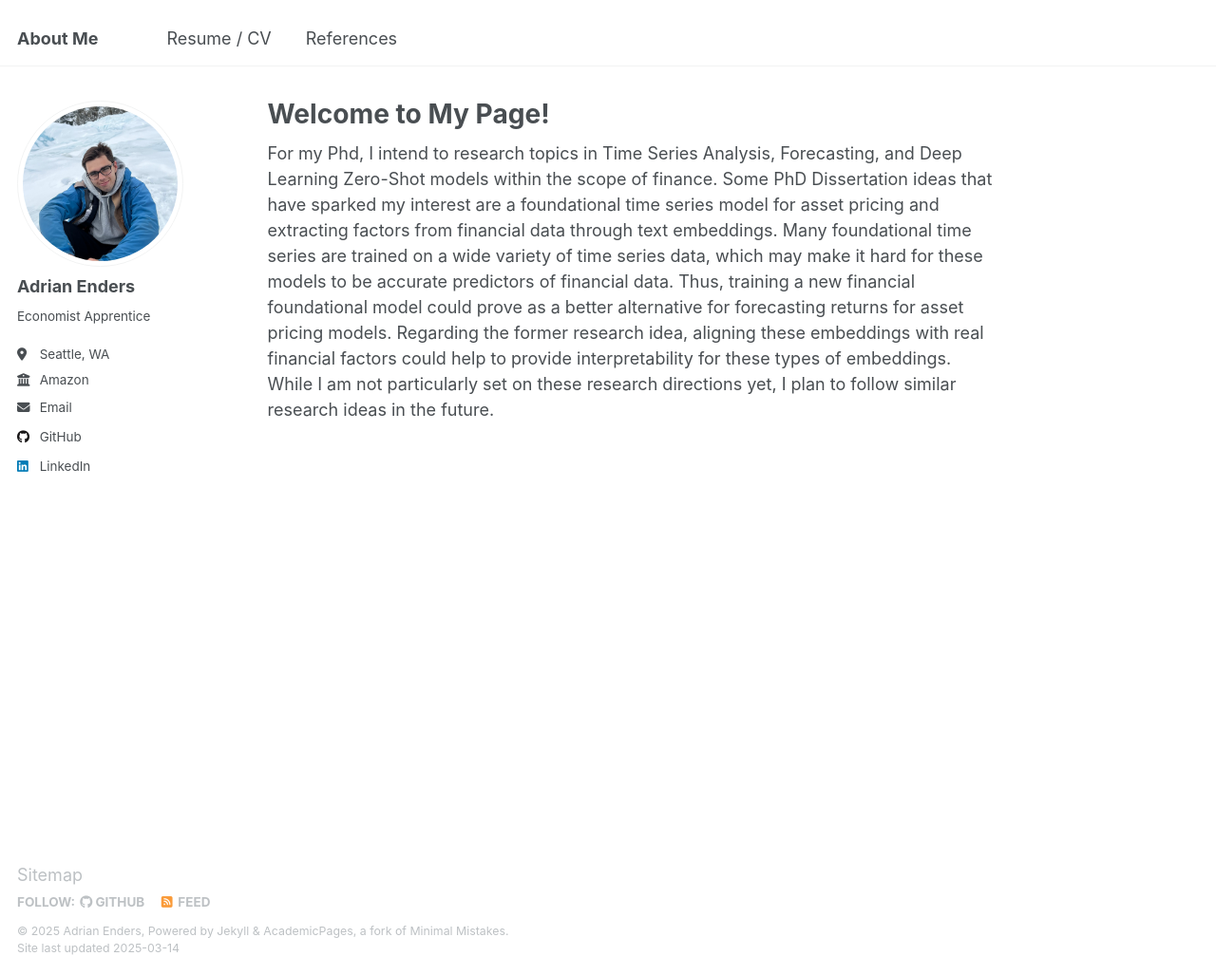
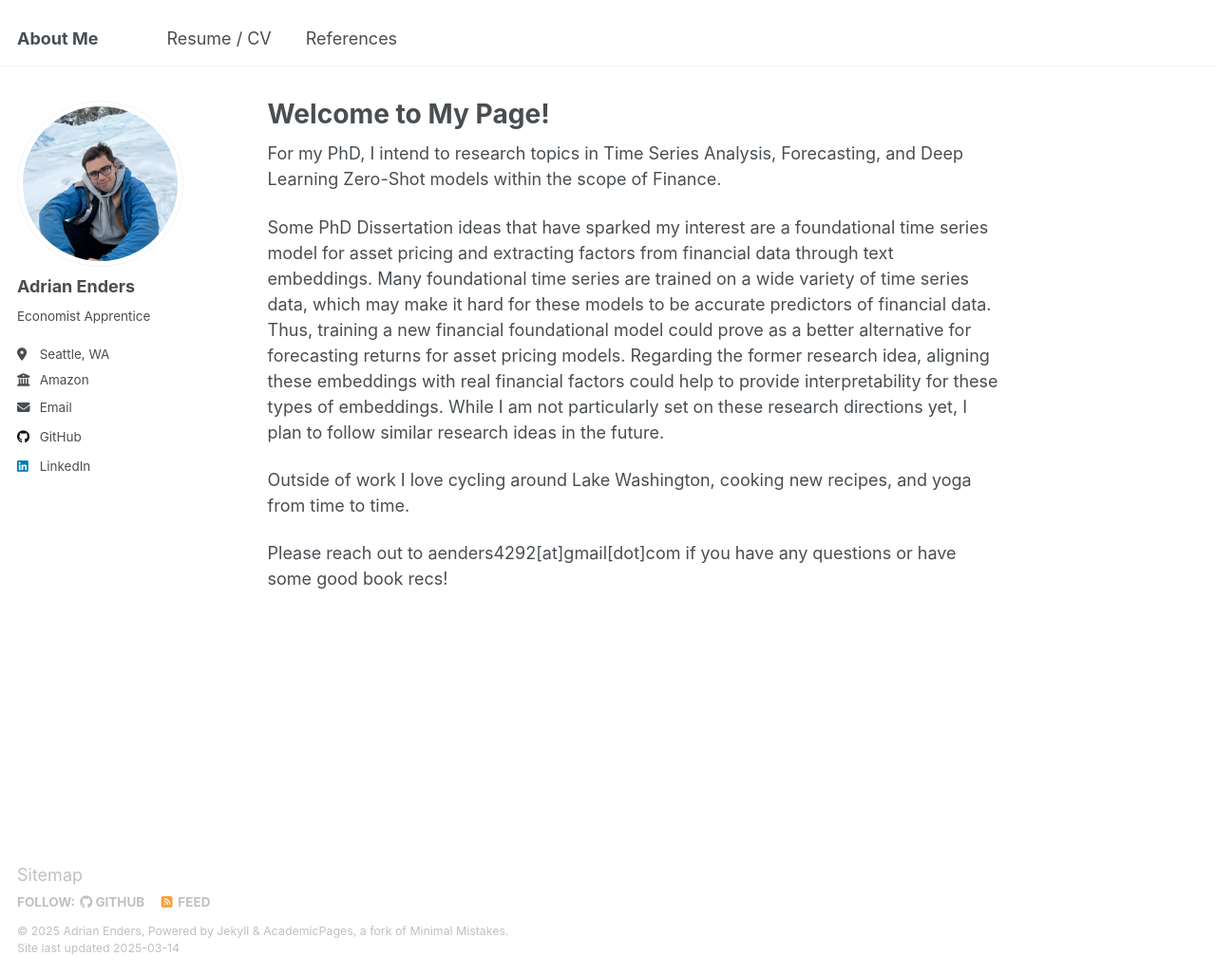
Before and after one commit to ae4292/ae4292.github.io, a Jekyll site: the page built from _pages/about.md, in a window 1280 px wide and 1027 px high. Shown: the whole window at 95% size. Built offline with Jekyll 4.4.1, drawn with Linux system fonts in a browser that asks for light colours.

Commit message:
Update about.md

```diff
--- a/_pages/about.md
+++ b/_pages/about.md
@@ -7,4 +7,10 @@ redirect_from:
   - /about.html
 ---
 
-For my Phd, I intend to research topics in Time Series Analysis, Forecasting, and Deep Learning Zero-Shot models within the scope of finance. Some PhD Dissertation ideas that have sparked my interest are a foundational time series model for asset pricing and extracting factors from financial data through text embeddings. Many foundational time series are trained on a wide variety of time series data, which may make it hard for these models to be accurate predictors of financial data. Thus, training a new financial foundational model could prove as a better alternative for forecasting returns for asset pricing models. Regarding the former research idea, aligning these embeddings with real financial factors could help to provide interpretability for these types of embeddings. While I am not particularly set on these research directions yet, I plan to follow similar research ideas in the future.
+For my PhD, I intend to research topics in Time Series Analysis, Forecasting, and Deep Learning Zero-Shot models within the scope of Finance.
+
+Some PhD Dissertation ideas that have sparked my interest are a foundational time series model for asset pricing and extracting factors from financial data through text embeddings. Many foundational time series are trained on a wide variety of time series data, which may make it hard for these models to be accurate predictors of financial data. Thus, training a new financial foundational model could prove as a better alternative for forecasting returns for asset pricing models. Regarding the former research idea, aligning these embeddings with real financial factors could help to provide interpretability for these types of embeddings. While I am not particularly set on these research directions yet, I plan to follow similar research ideas in the future.
+
+Outside of work I love cycling around Lake Washington, cooking new recipes, and yoga from time to time.
+
+Please reach out to aenders4292[at]gmail[dot]com if you have any questions or have some good book recs!
```
